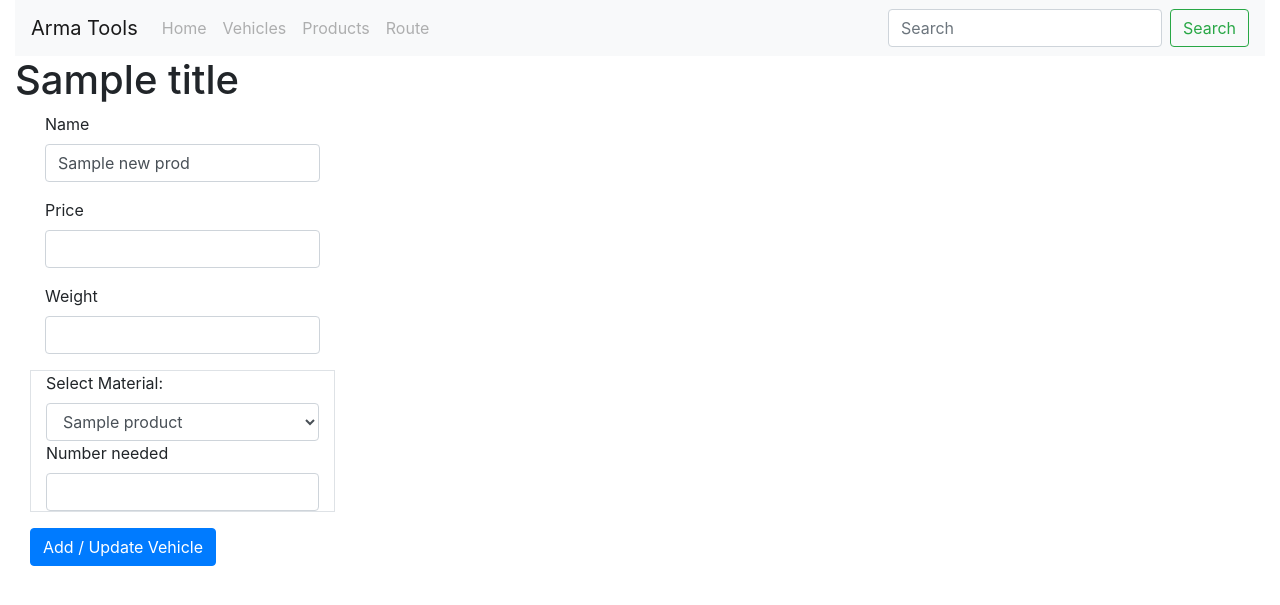
After one commit to romeo-25-04/mongo_cortes, a Flask app: template app/templates/product_form.html in a window 1280 px wide. The commit adds this page. Shown: the top 605 px of the page. Run offline with Flask 2, Linux system fonts and the light colour scheme; the template is opened without the code that fills it: most values are stand-ins (such as "Sample title", 1, 10 or a date in 2020); some libraries are stand-ins or nearby versions.

Commit message:
implement add for products, not complete

```diff
--- /dev/null
+++ b/app/templates/product_form.html
@@ -0,0 +1,37 @@
+{% extends "index.html" %}
+{% block body %}
+<div class="container-fluid">
+    <form method="post">
+        <div class="form-group col-3">
+            <label for="name">Name</label>
+            <input name="name" type="text" class="form-control" id="name" value="{{ new_prod.name }}">
+        </div>
+        <div class="form-group col-3">
+            <label for="preis">Price</label>
+            <input name="preis" type="number" class="form-control" id="preis" value="{{ new_prod.preis }}">
+        </div>
+        <div class="form-group col-3">
+            <label for="gewicht">Weight</label>
+            <input name="gewicht" type="number" class="form-control" id="gewicht" value="{{ new_prod.gewicht }}">
+        </div>
+        <div class="form-group col-3 border">
+            <label for="material_id">Select Material:</label>
+            <select name="materials_id[]" class="form-control" id="material_id">
+                {% for product in products %}
+                <option value="{{ product._id }}">
+                    {{ product.name }}
+                </option>
+                {% endfor %}
+            </select>
+            <label for="material_nr">Number needed</label>
+            <input name="materials_nr[]" class="form-control" type="number" id="material_nr">
+        </div>
+        <!--<div class="form-group col-3">-->
+            <!--<label for="material_nr">Number needed</label>-->
+            <!--<input name="materials[0][number]" class="form-control" type="number" id="material_nr">-->
+        <!--</div>-->
+        <button type="submit" class="btn btn-primary">Add / Update Vehicle</button>
+    </form>
+</div>
+
+{% endblock %}
--- a/app/templates/products.html
+++ b/app/templates/products.html
@@ -53,6 +53,9 @@
     {% endfor %}
     </tbody>
 </table>
+
+<a href="/add_product" class="btn btn-primary btn-lg active" role="button" aria-pressed="true">Add New Product</a>
+
 {% endblock %}
 {% block script %}
 <script src="/static/js/myscript.js"></script>
```
Also changed, not shown: app/views.py (+28 -0 lines).
